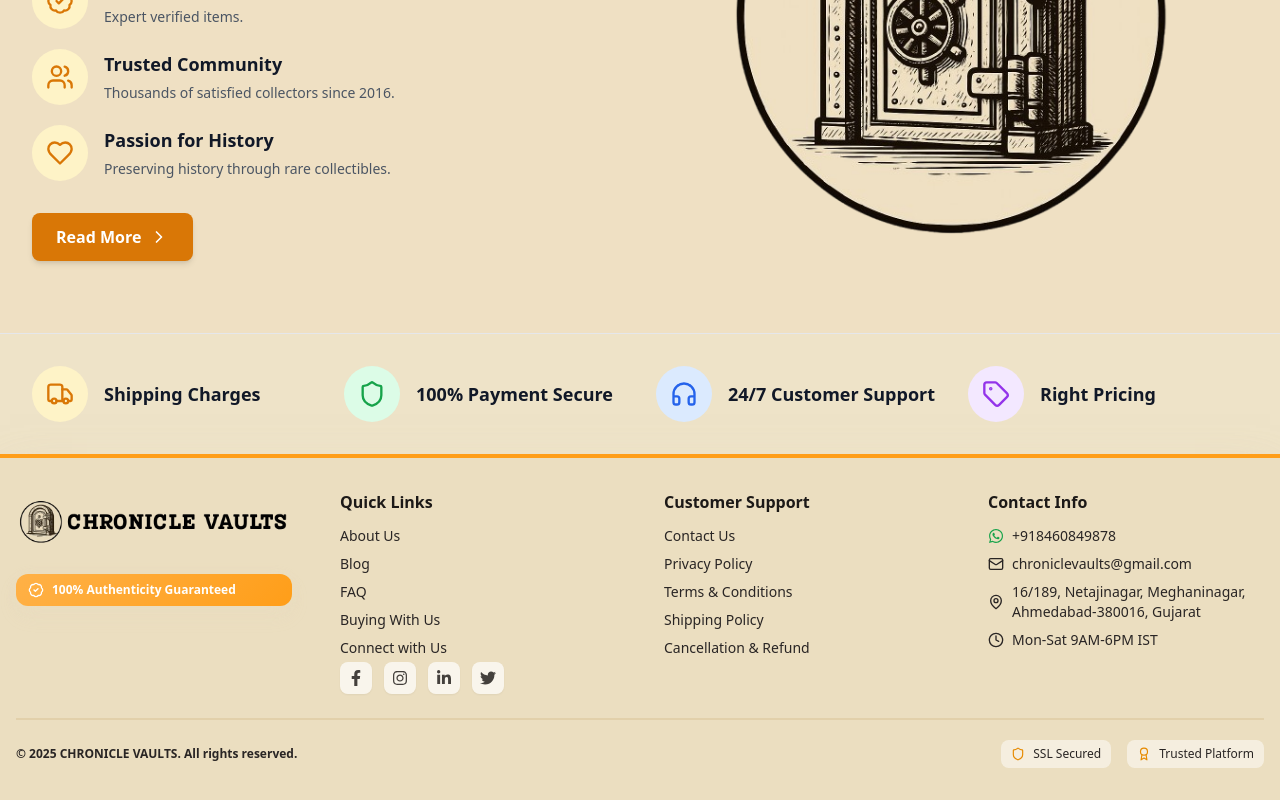
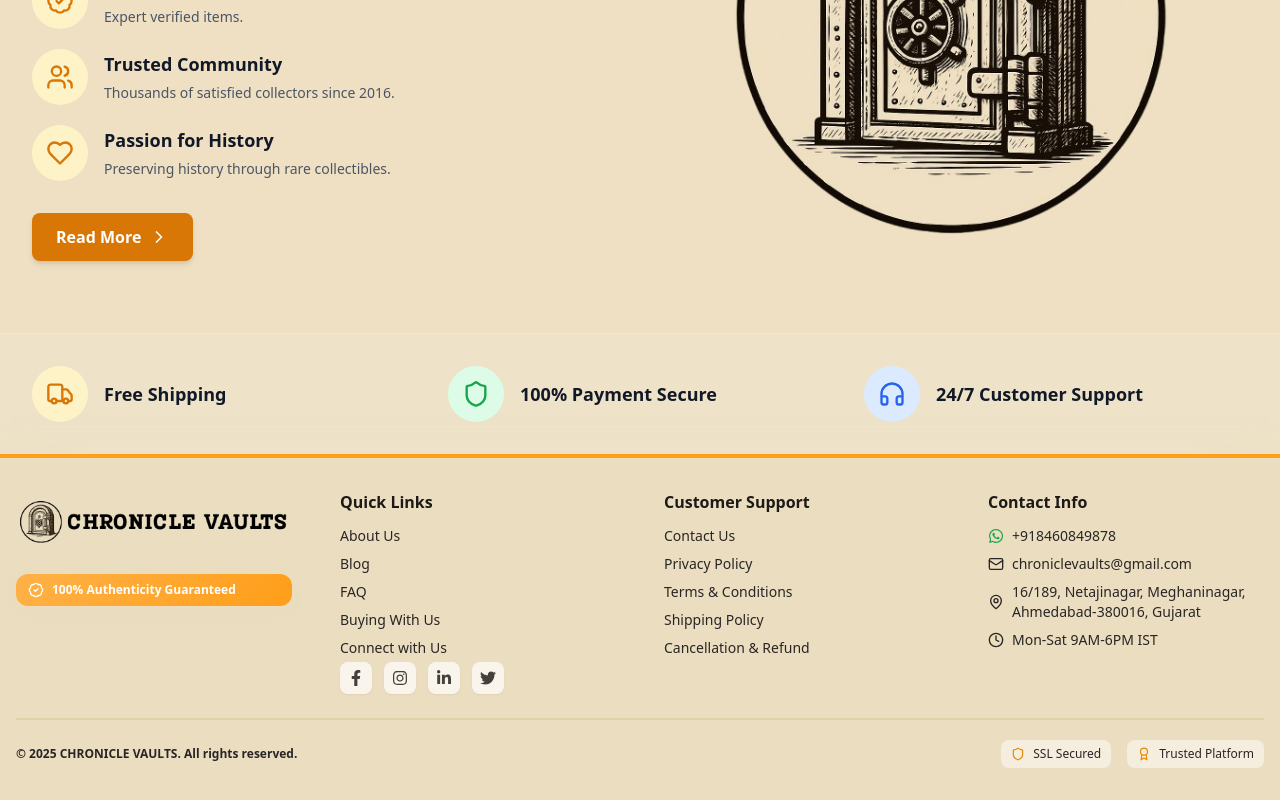
Before and after one commit to vickyy7773/chroniclevaults-ecommerce, a React (Vite) app: page / in a window 1280 px wide. Shown: the part 1141-1941 px from the top of the page. Built offline with nearby package versions, Linux system fonts and the light colour scheme; no server answers.

Commit message:
Update FeaturesBar: Change Shipping Charges to Free Shipping and remove Right Pricing section

```diff
--- a/src/components/common/FeaturesBar.jsx
+++ b/src/components/common/FeaturesBar.jsx
@@ -5,8 +5,8 @@ const FeaturesBar = () => {
  return (
   <div className="border-t border-gray-200 py-8" style={{ backgroundColor: '#EEE3C8' }}>
     <div className="max-w-7xl mx-auto px-6 lg:px-8">
-      <div className="grid grid-cols-1 md:grid-cols-2 lg:grid-cols-4 gap-8">
-        {/* Shipping Charges */}
+      <div className="grid grid-cols-1 md:grid-cols-2 lg:grid-cols-3 gap-8">
+        {/* Free Shipping */}
         <div className="flex items-center space-x-4">
           <div className="flex-shrink-0">
             <div className="w-14 h-14 bg-amber-100 rounded-full flex items-center justify-center">
@@ -14,7 +14,7 @@ const FeaturesBar = () => {
             </div>
           </div>
           <div>
-            <h3 className="text-lg font-bold text-gray-900">Shipping Charges</h3>
+            <h3 className="text-lg font-bold text-gray-900">Free Shipping</h3>
           </div>
         </div>
 
@@ -41,18 +41,6 @@ const FeaturesBar = () => {
             <h3 className="text-lg font-bold text-gray-900">24/7 Customer Support</h3>
           </div>
         </div>
-
-        {/* Right Pricing */}
-        <div className="flex items-center space-x-4">
-          <div className="flex-shrink-0">
-            <div className="w-14 h-14 bg-purple-100 rounded-full flex items-center justify-center">
-              <Tag className="w-7 h-7 text-purple-600" />
-            </div>
-          </div>
-          <div>
-            <h3 className="text-lg font-bold text-gray-900">Right Pricing</h3>
-          </div>
-        </div>
       </div>
     </div>
   </div>
```
